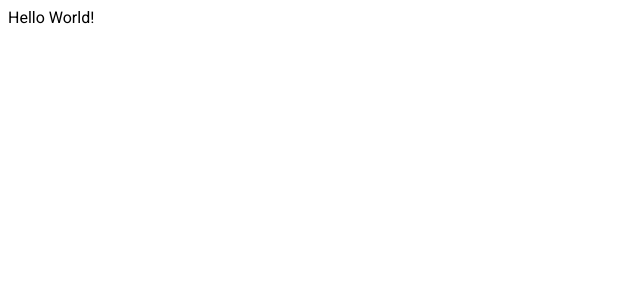
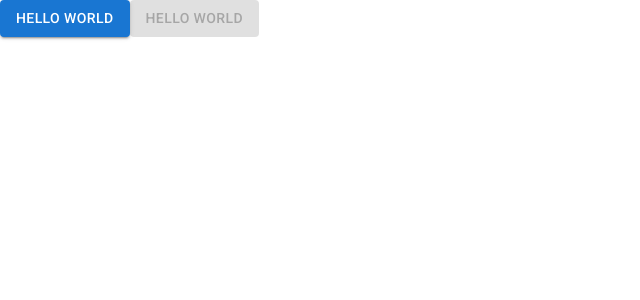
Before and after one commit to Riyad-zrg/Riyadbook, a React (Vite) app: page / in a window 1280 px wide. Shown: the top 300 px of the page, without its empty margins (0-640 px from the left). Built offline with nearby package versions, Linux system fonts and the light colour scheme.

Commit message:
test: added mui buttons

```diff
--- a/index.html
+++ b/index.html
@@ -13,6 +13,7 @@
     <style>
       *{
         font-family: "Roboto", sans-serif;
+        margin: 0;
       }
     </style>
     <title></title>
--- a/package.json
+++ b/package.json
@@ -23,9 +23,13 @@
     "@types/react-dom": "^19.1.7",
     "@vitejs/plugin-react": "^5.0.0",
     "eslint": "^9.33.0",
+    "eslint-config-eslint": "^13.0.0",
+    "eslint-config-prettier": "^10.1.8",
+    "eslint-plugin-prettier": "^5.5.4",
     "eslint-plugin-react-hooks": "^5.2.0",
     "eslint-plugin-react-refresh": "^0.4.20",
     "globals": "^16.3.0",
+    "prettier": "^3.6.2",
     "vite": "^7.1.2"
   }
 }
--- a/src/App.jsx
+++ b/src/App.jsx
@@ -1,11 +1,15 @@
-
+import * as React from "react";
+import Button from "@mui/material/Button";
 
 function App() {
   return (
     <>
-      Hello World!
+      <Button variant="contained">Hello world</Button>
+      <Button disabled variant="contained">
+        Hello world
+      </Button>
     </>
-  )
+  );
 }
 
-export default App
+export default App;
```
Also changed, not shown: 1 other file (tests, documents, lock files or other folders).
